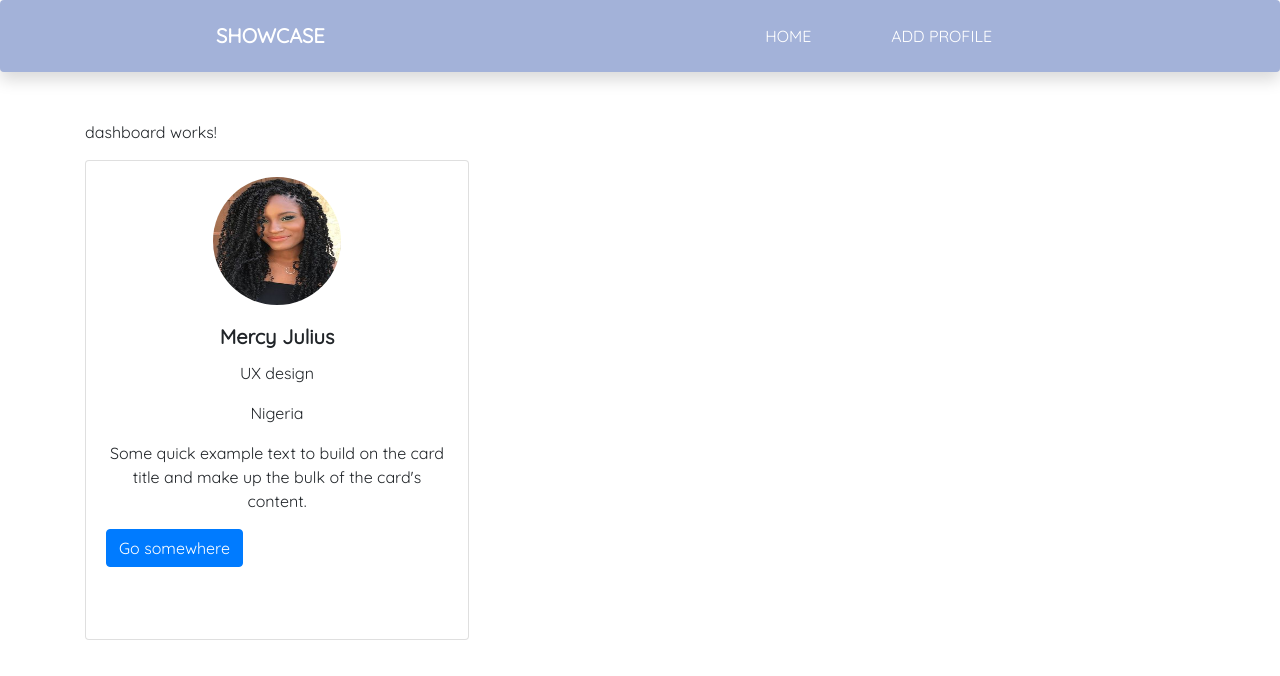
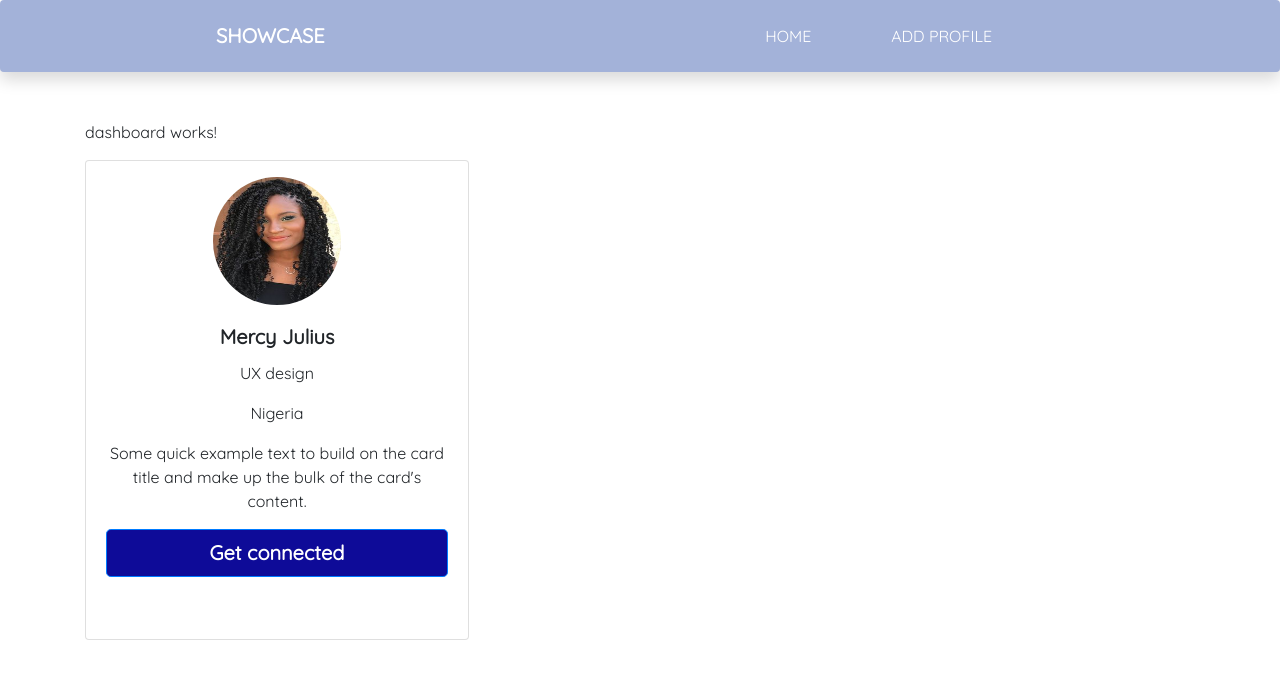
Before and after one commit to chingu-voyages/v12-geckos-team-02, an Angular app: page /dashboard in a window 1280 px wide. Shown: the top 676 px of the page. Built offline with nearby package versions, Linux system fonts and the light colour scheme; no server answers.

Commit message:
add buttons

```diff
--- a/src/app/component/user-card/user-card.component.css
+++ b/src/app/component/user-card/user-card.component.css
@@ -5,3 +5,10 @@
     margin: 0 auto;
     margin-top: 1rem
 }
+
+.btn {
+    background-color: #0E0B98;
+    color: #fff;
+    padding: 0.5rem;
+    font-weight: bold
+}
--- a/src/app/component/user-card/user-card.component.html
+++ b/src/app/component/user-card/user-card.component.html
@@ -5,6 +5,6 @@
         <p class="text-center">UX design</p>
         <p class="text-center">Nigeria</p>
         <p class="card-text text-center">Some quick example text to build on the card title and make up the bulk of the card's content.</p>
-        <a href="#" class="btn btn-primary">Go somewhere</a>
+        <a href="#" class="btn btn-primary btn-lg btn-block">Get connected</a>
     </div>
 </div>
```
